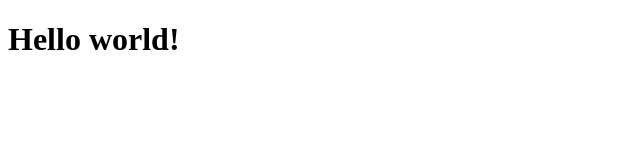
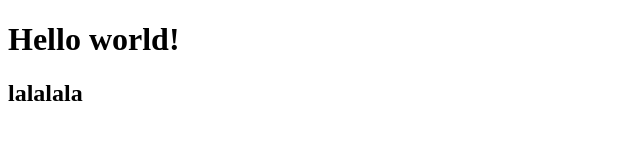
Before and after one commit to Gachibindera/first-proj, a plain HTML site: page index.html in a window 1280 px wide. Shown: the whole page, without its empty margins (0-640 px from the left). Drawn offline with Linux system fonts and the light colour scheme.

Commit message:
index.html mod

```diff
--- a/index.html
+++ b/index.html
@@ -7,5 +7,6 @@
 </head>
 <body>
     <h1>Hello world!</h1>
+    <h2>lalalala</h2>
 </body>
 </html>
```
